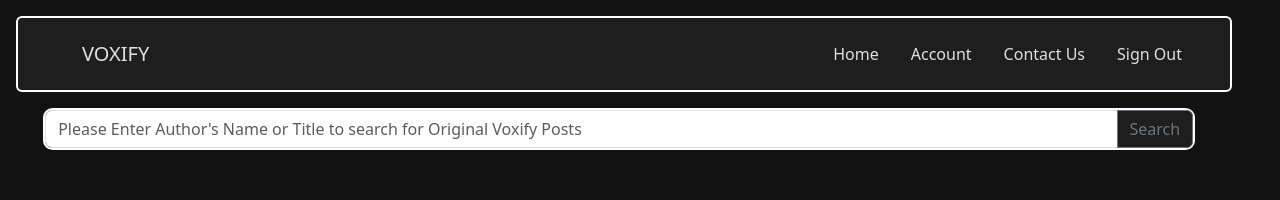
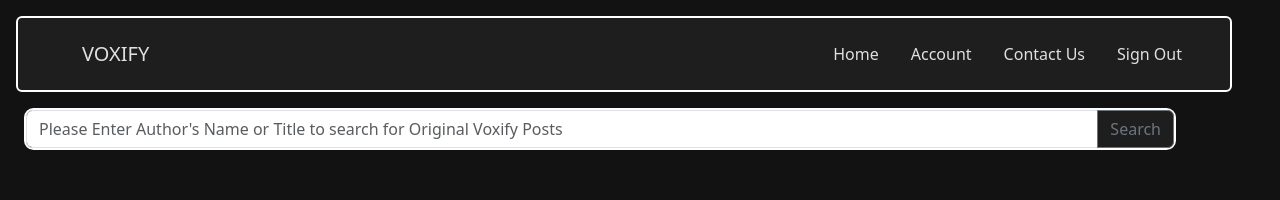
Before and after one commit to KK-Singh333/Voxify, a React (Vite) app in the folder frontend/: page /home in a window 1280 px wide. Shown: the top 200 px of the page. Built offline with nearby package versions, Linux system fonts and the light colour scheme; no server answers.

Commit message:
Update search.tsx

```diff
--- a/frontend/src/pages/components/search.tsx
+++ b/frontend/src/pages/components/search.tsx
@@ -48,7 +48,7 @@ function SearchBar({ blogs, setBlogs }) {
      }
   return (
     <>
-          <InputGroup style={{width:'90%',border:'2px solid white',borderRadius:'0.6rem',marginLeft:'2.7rem',marginBottom:'3rem'}} className="">
+          <InputGroup style={{width:'90%',border:'2px solid white',borderRadius:'0.6rem',marginLeft:'1.5rem',marginBottom:'3rem'}} className="">
         <Form.Control
         name='keyword'
         onChange={handleChange}
```
